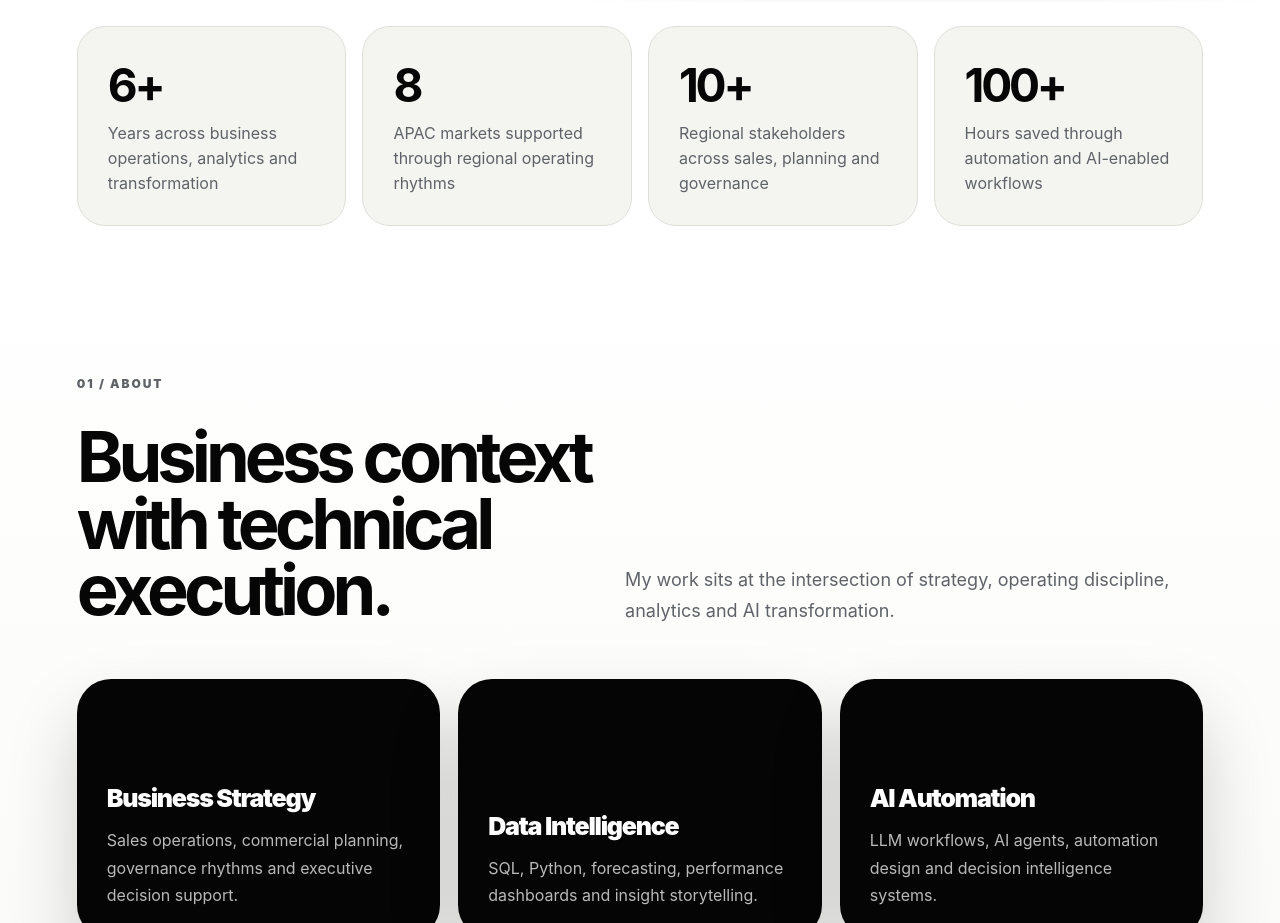
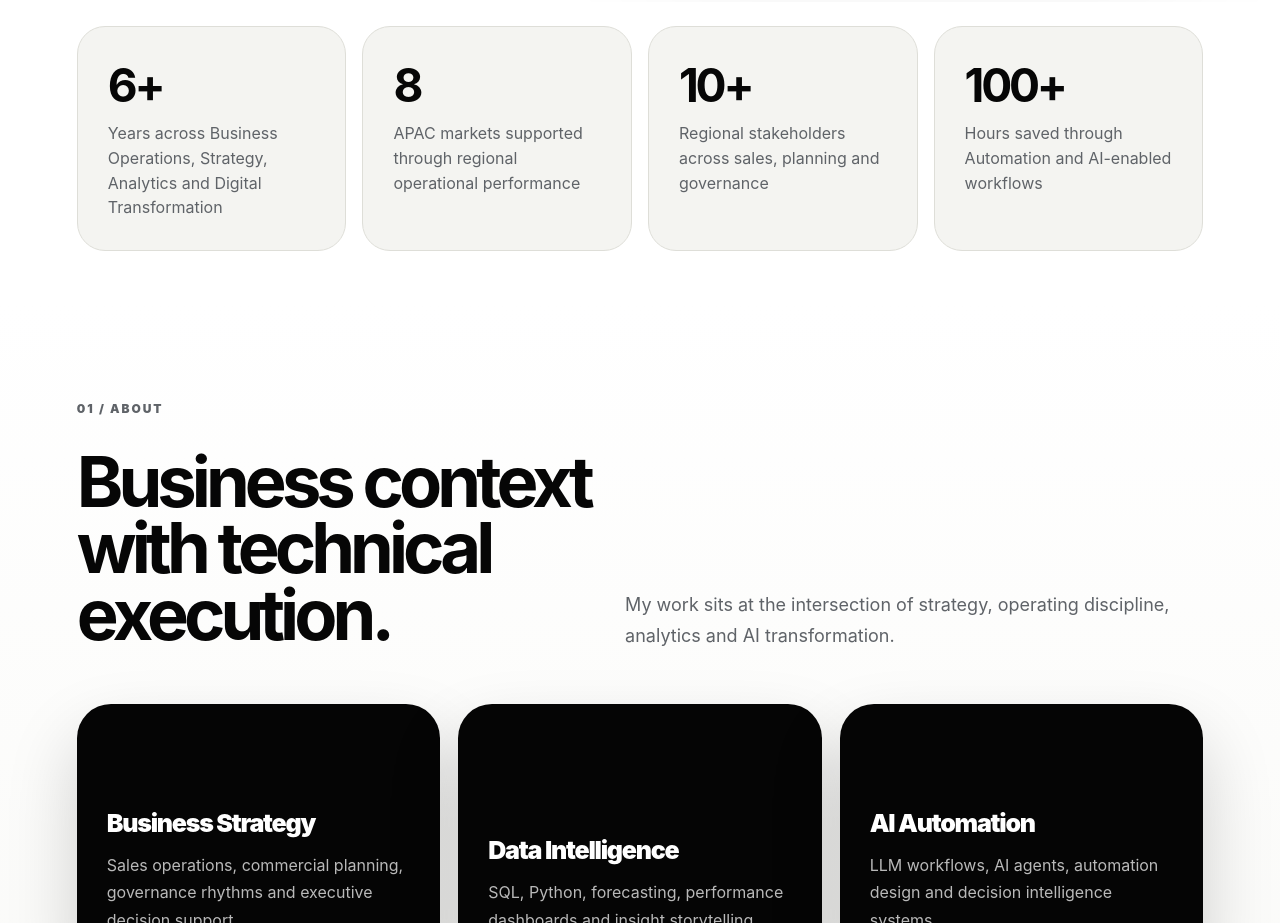
Before and after one commit to i-am-lucifer/My_Portfolio, a Next.js app: page / in a window 1280 px wide. Shown: the part 820-1743 px from the top of the page. Built offline with nearby package versions, Linux system fonts and the light colour scheme.

Commit message:
Update page.jsx

```diff
--- a/app/page.jsx
+++ b/app/page.jsx
@@ -1,10 +1,10 @@
 import AnalyticsTracker from './AnalyticsTracker';
 
 const metrics = [
-  ['6+', 'Years across business operations, analytics and transformation'],
-  ['8', 'APAC markets supported through regional operating rhythms'],
+  ['6+', 'Years across Business Operations, Strategy, Analytics and Digital Transformation'],
+  ['8', 'APAC markets supported through regional operational performance'],
   ['10+', 'Regional stakeholders across sales, planning and governance'],
-  ['100+', 'Hours saved through automation and AI-enabled workflows'],
+  ['100+', 'Hours saved through Automation and AI-enabled workflows'],
 ];
 
 const pillars = [
```
